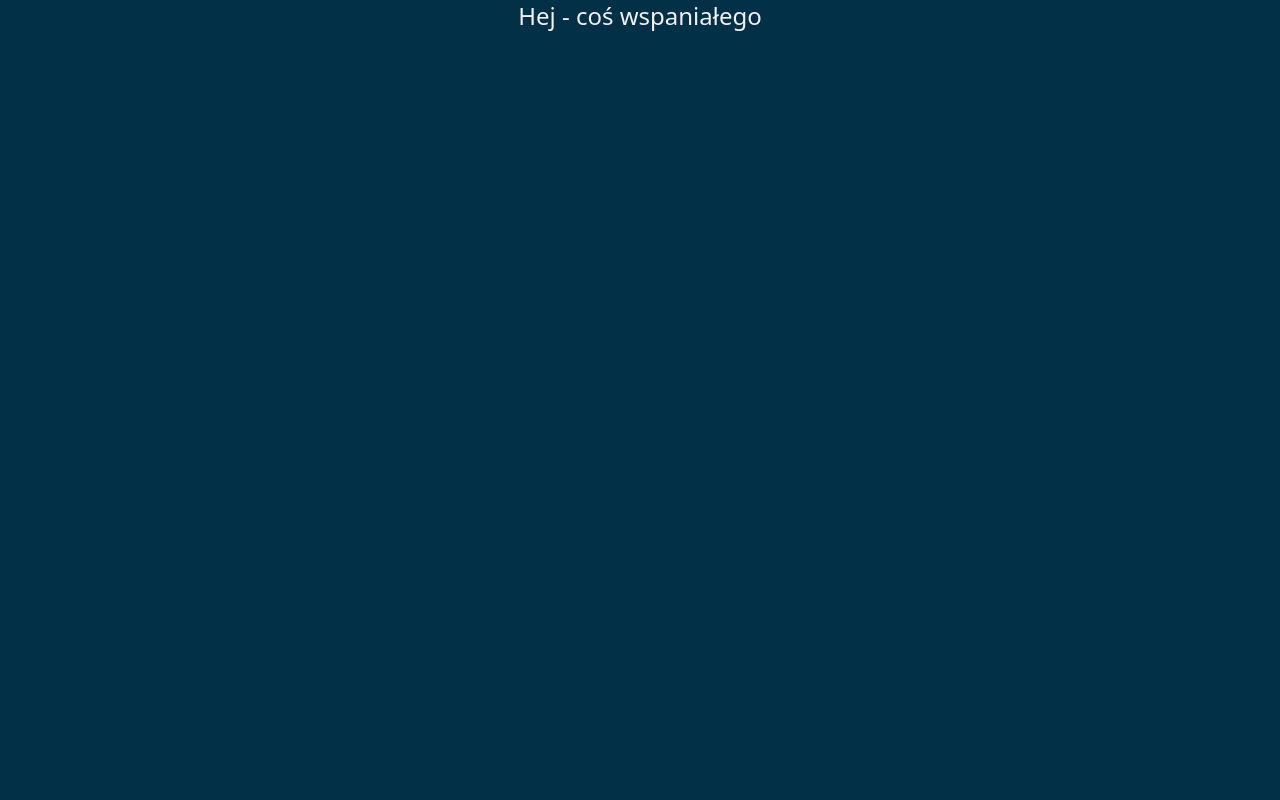
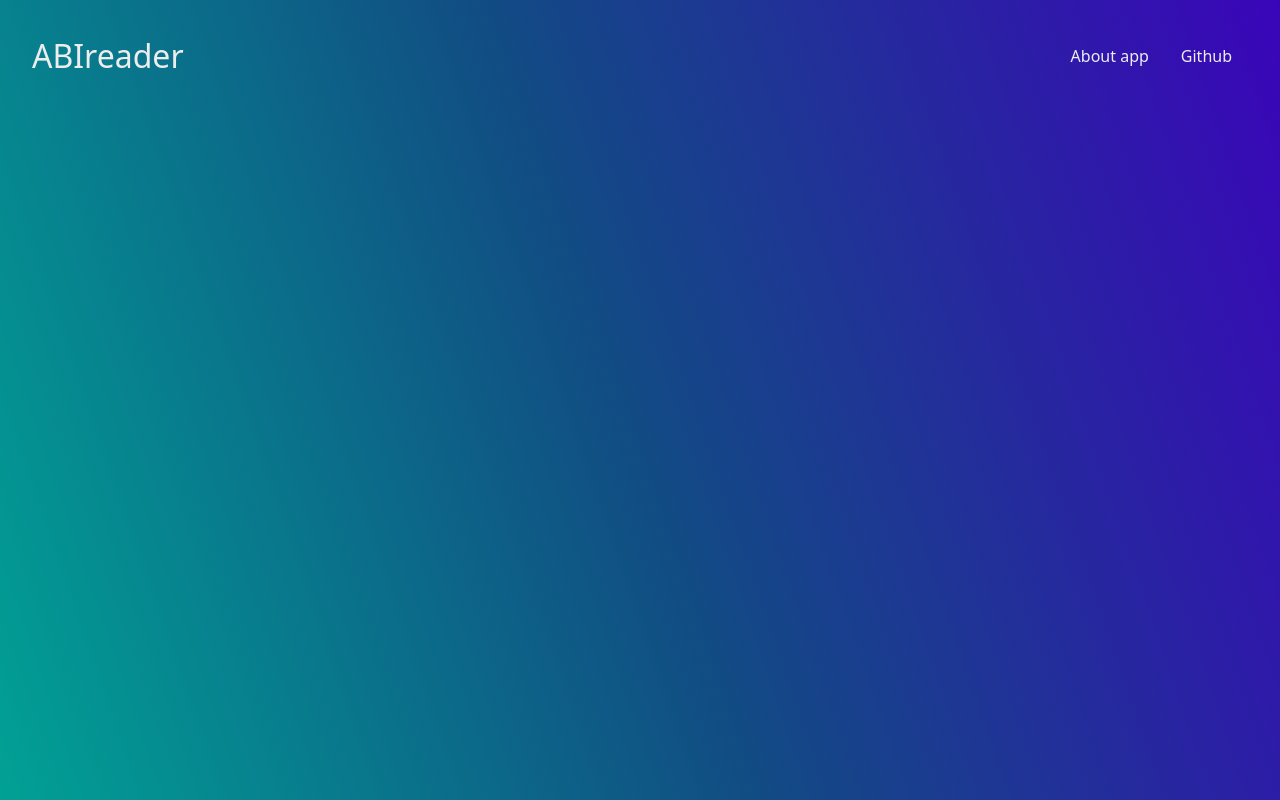
Before and after one commit to Trajanesco/abireader, a Vue app: page / in a window 1280 px wide. Built offline with nearby package versions, Linux system fonts and the light colour scheme.

Commit message:
add scaffold header, add variables

```diff
--- a/src/App.vue
+++ b/src/App.vue
@@ -1,18 +1,28 @@
 <template>
-  <main>
-    <h1 class="text-2xl text-center">Hej - coś wspaniałego</h1>
-  </main>
+  <div>
+    <Header />
+    <main></main>
+  </div>
 </template>
-<script setup lang="ts"></script>
+<script setup lang="ts">
+import Header from './components/Header.vue';
+</script>
 
 <style>
 html,
 body {
   height: 100%;
   font-size: 16px;
+  background: rgb(1, 161, 149);
+  background: linear-gradient(
+    71deg,
+    rgba(1, 161, 149, 1) 0%,
+    rgba(17, 77, 131, 1) 48%,
+    rgba(58, 5, 185, 1) 100%
+  );
 }
 body {
-  background-color: var(--bg);
   color: var(--light);
+  padding: var(--body-spacing);
 }
 </style>
--- /dev/null
+++ b/src/components/Header.vue
@@ -0,0 +1,52 @@
+<template>
+  <header class="app-header">
+    <h1 class="title">
+      <a href="/">{{ appTitle }}</a>
+    </h1>
+    <ul class="flex">
+      <li class="menu-item" v-for="(item, index) in menu">
+        <a
+          :key="`menu-header-item-${index}`"
+          class="menu-item-link"
+          :href="item.link"
+        >
+          {{ item.title }}
+        </a>
+      </li>
+    </ul>
+  </header>
+</template>
+
+<script setup lang="ts">
+interface MenuItemI {
+  title: string;
+  link: string;
+  icon?: string;
+}
+
+const menu: MenuItemI[] = [
+  { title: 'About app', link: '/about' },
+  { title: 'Github', link: 'https://github.com/Trajanesco/abireader' }
+];
+
+const appTitle: string = 'ABIreader';
+</script>
+
+<style scoped>
+.title {
+  font-size: 2rem;
+  font-weight: 300;
+}
+.app-header {
+  display: flex;
+  justify-content: space-between;
+  align-items: center;
+}
+.menu-item {
+  margin-left: var(--base-space);
+  margin-right: var(--base-space);
+}
+.menu-item-link {
+  padding: var(--base-space);
+}
+</style>
--- a/src/styles/css/variables.css
+++ b/src/styles/css/variables.css
@@ -1,5 +1,22 @@
 :root {
-    --main-color: #219ebc;
-    --bg: #023047;
-    --light: #f5efef;
+    --main-color: #05415F;
+
+    /* for text */
+    --light: #EDEDED;
+
+    /* for headings in table */
+    --light-darken: #CAC3C3;
+
+    --green: #00C0A9;
+    --green-light: #0DE3E2;
+
+    --purple: #3609B3;
+    --blue: #035997;
+    --brown: #A39171;
+
+
+    /*** spacings ***/
+
+    --base-space: 8px;
+    --body-spacing: 32px;
 }
```
Also changed, not shown: 2 other files (tests, documents, lock files or other folders).
